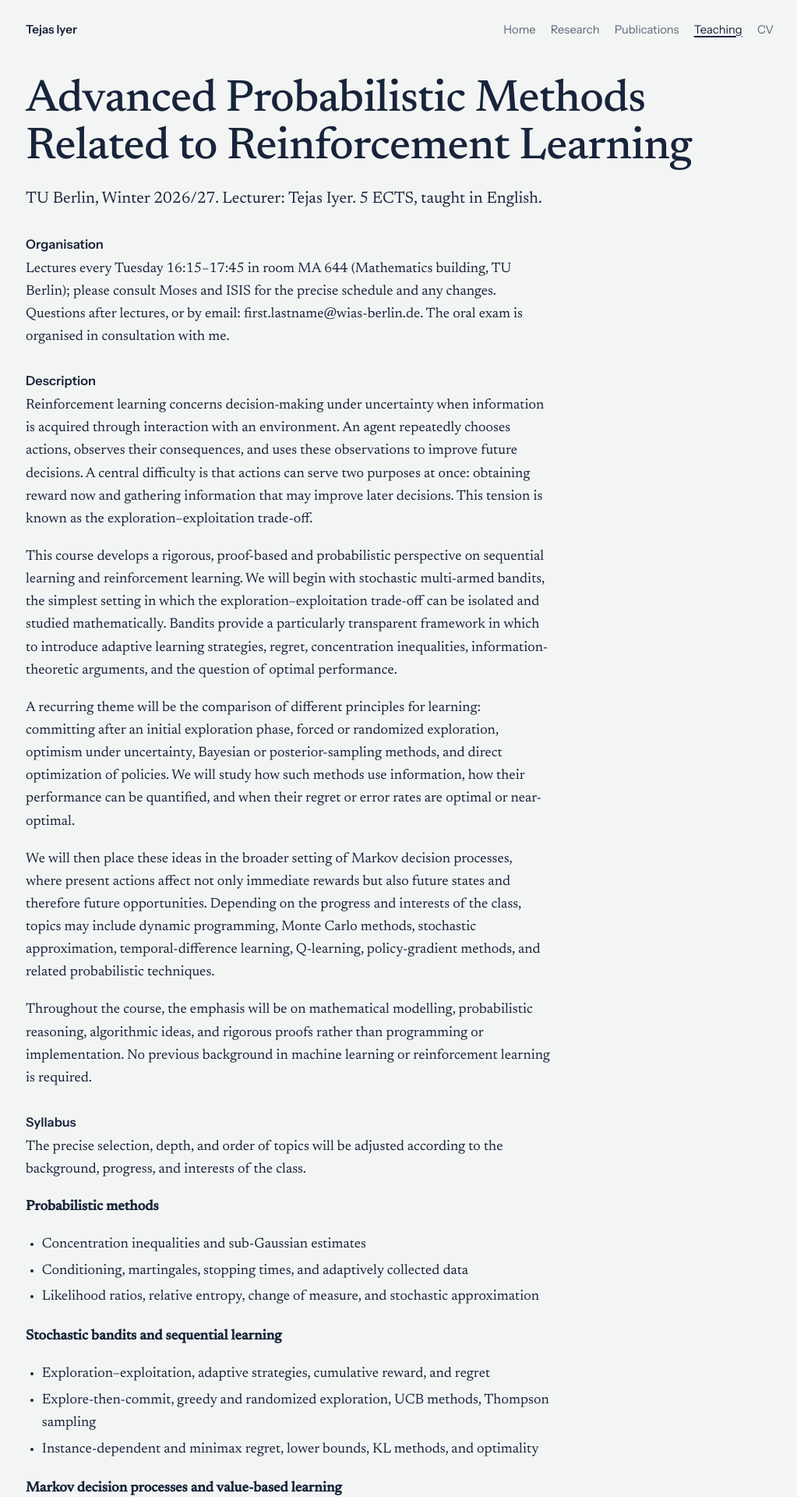
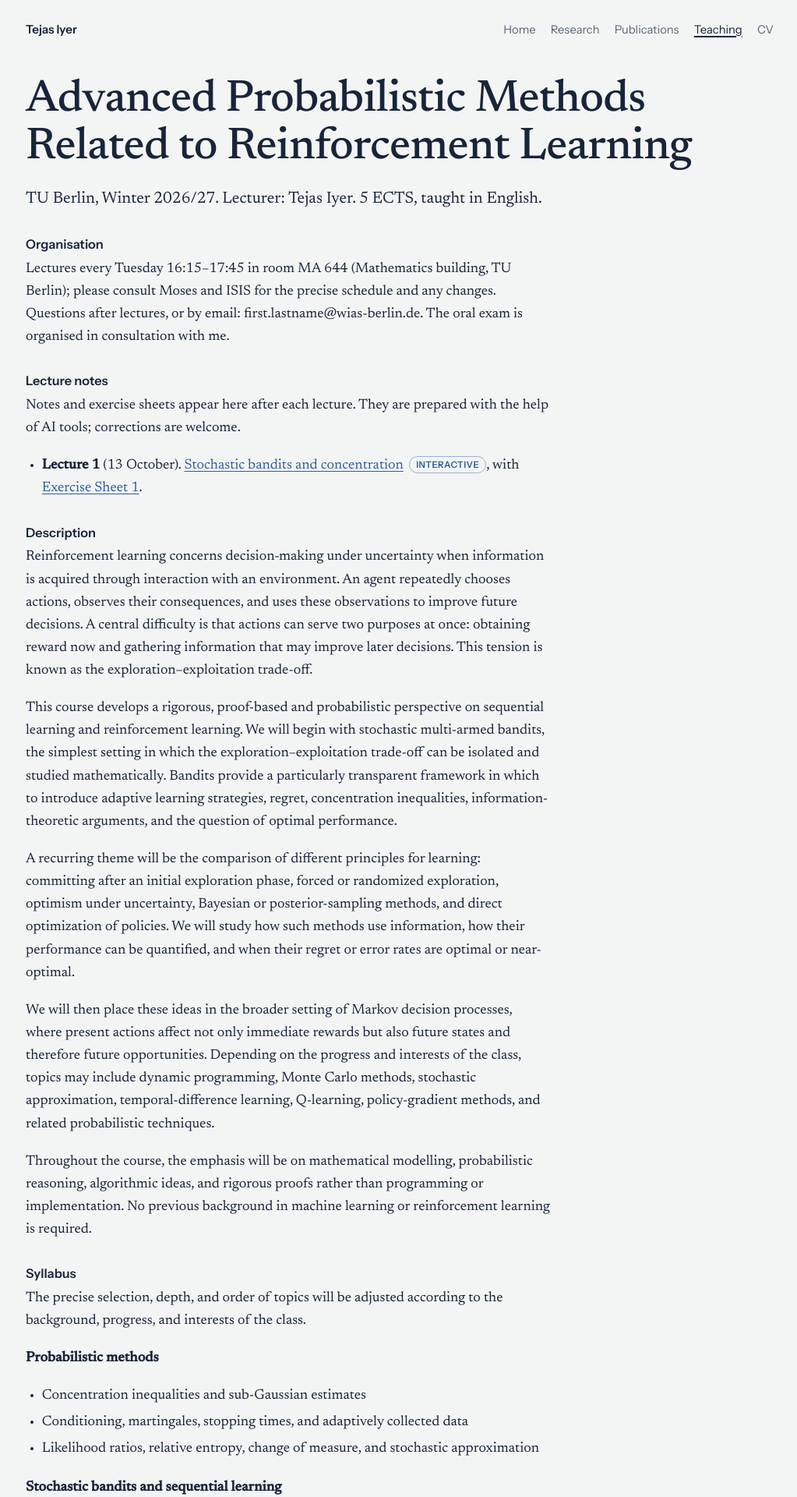
Before and after one commit to iyertejas/iyertejas.github.io, a Jekyll site: the page built from course-rl-2026.md, in a window 1280 px wide. Shown: the top 1920 px of the page at 78% size, without its empty margins (127-1150 px from the left). Built offline with Jekyll 4.4.1, drawn with Linux system fonts in a browser that asks for light colours; some of the changed text lies outside the part shown.

Commit message:
RL course: lecture notes section on the course page, teaching and home links

```diff
--- a/course-rl-2026.md
+++ b/course-rl-2026.md
@@ -13,6 +13,12 @@ TU Berlin, Winter 2026/27. Lecturer: Tejas Iyer. 5 ECTS, taught in English.
 ## Organisation
 
 Lectures every Tuesday 16:15–17:45 in room MA 644 (Mathematics building, TU Berlin); please consult Moses and ISIS for the precise schedule and any changes. Questions after lectures, or by email: first.lastname@wias-berlin.de. The oral exam is organised in consultation with me.
+
+## Lecture notes
+
+Notes and exercise sheets appear here after each lecture. They are prepared with the help of AI tools; corrections are welcome.
+
+- **Lecture 1** (13 October). [Stochastic bandits and concentration](course-rl-2026-lecture-1.html) <span class="tag">interactive</span>, with [Exercise Sheet 1](course-rl-2026-sheet-1.html).
 
 ## Description
 
--- a/style.css
+++ b/style.css
@@ -212,3 +212,6 @@ button:disabled:hover{background:transparent}
   .slot-report th,.slot-report td{padding-right:.35rem;font-size:.8rem}
   .slot-report .bars{grid-template-columns:minmax(0,1.5fr) minmax(2.5rem,1fr) auto}
 }
+
+/* small label, e.g. marking lecture notes with a simulation */
+.tag{display:inline-block;font-family:var(--sans);font-size:.72rem;font-weight:600;letter-spacing:.04em;text-transform:uppercase;color:var(--accent);border:1px solid color-mix(in srgb,var(--accent) 45%,transparent);border-radius:999px;padding:.05rem .5rem;vertical-align:.12em;margin-left:.2rem;white-space:nowrap}
```
Also changed, not shown: other parts of course-rl-2026.md (+0 -6 lines), index.md (+1 -0 lines), teaching.md (+1 -1 lines).
